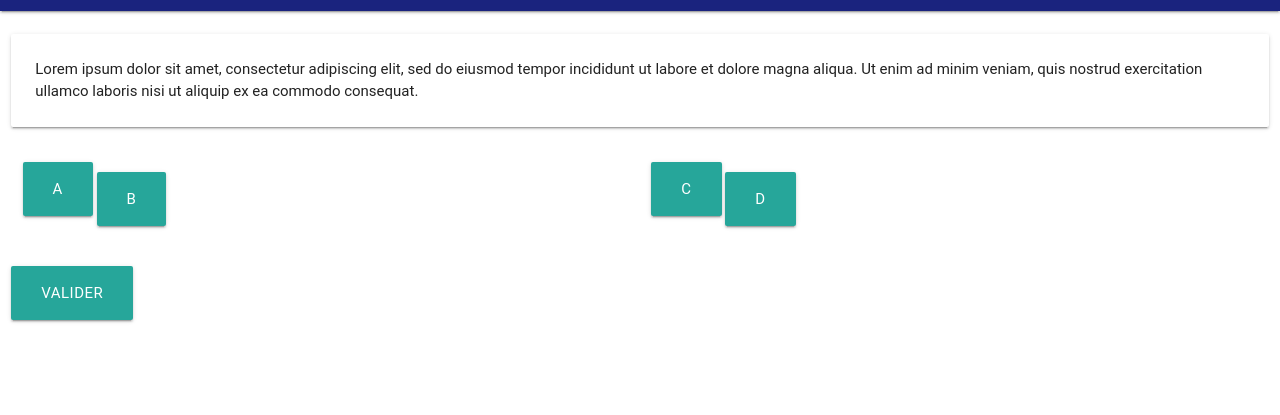
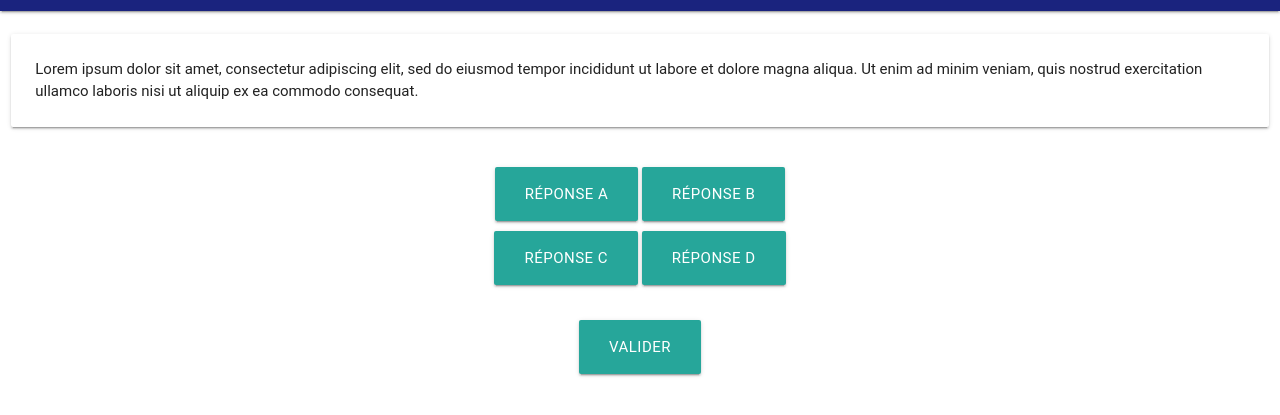
Before and after one commit to Clibom/handball_rules_mcq, a website: page www/index.html in a window 1280 px wide. Shown: the part 53-468 px from the top of the page. Drawn offline with Linux system fonts and the light colour scheme; a web font is replaced by a local one.

Commit message:
Update style and

```diff
--- a/www/css/index.css
+++ b/www/css/index.css
@@ -1,19 +1,17 @@
 
 
-#answer_div {
-  padding-top: 20px;
+.answer_div {
+  margin-top: 25px;
 }
 
-#answer_button_pair {
-    margin-top: 10px;
-    text-align: center;
-}
-
-#answer_button_impair {
-    text-align: center;
+.answer_button_first {
     margin-bottom: 10px;
 }
 
-#validate_button {
-   	text-align: center;
+.answer_button_next {
+    margin-top: 10px;
 }
+
+.validate_div {
+  	margin-top: 25px;
+}
--- a/www/index.html
+++ b/www/index.html
@@ -51,17 +51,17 @@
                  </div>
             </div>
 
-            <div class="row col s12" id="answer_div">
-                <div class="row col s6">
-                    <a class="waves-effect waves-light btn-large" id="answer_button_impair">A</a>
-                    <a class="waves-effect waves-light btn-large" id="answer_button_pair">B</a>
+            <div class="col s12 answer_div" id="answer_div">
+                <div class="row s6 center-align answer_button_first">
+                    <a class="waves-effect waves-light btn-large" id="answer_button_A">Réponse A</a>
+                    <a class="waves-effect waves-light btn-large" id="answer_button_B">Réponse B</a>
                 </div>
-                <div class="row col s6">
-                    <a class="waves-effect waves-light btn-large" id="answer_button_impair">C</a>
-                    <a class="waves-effect waves-light btn-large" id="answer_button_pair">D</a>
+                <div class="row s6 center-align answer_button_first">
+                    <a class="waves-effect waves-light btn-large" id="answer_button_C">Réponse C</a>
+                    <a class="waves-effect waves-light btn-large" id="answer_button_D">Réponse D</a>
                 </div>
             </div>
-            <div class="row col s12 " title="Validation">
+            <div class="row col s12 center-align validate_div" title="Validation">
                 <a class="waves-effect waves-light btn-large" id="validate_button">Valider</a>
             </div>
         </div>
```
